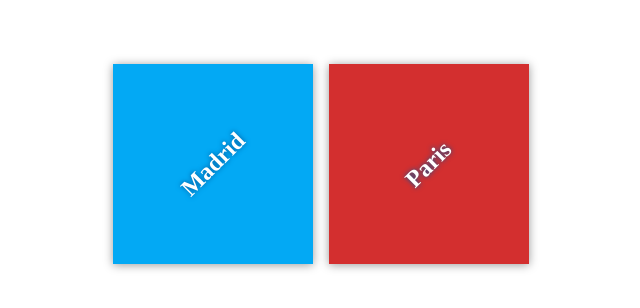
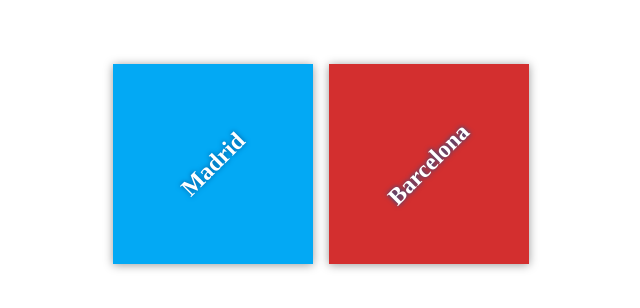
Before and after one commit to alejandromontblanch/my-travel-plans, a plain HTML site: page index.html in a window 1280 px wide. Shown: the part 236-544 px from the top of the page, without its empty margins (319-959 px from the left). Drawn offline with Linux system fonts and the light colour scheme; files that its build step writes are made by us from their sources.

Commit message:
From Paris to Barcelona

```diff
--- a/index.html
+++ b/index.html
@@ -15,7 +15,7 @@
             </div>
 
             <div class="destination" id="paris">
-                <h2>Paris</h2>
+                <h2>Barcelona</h2>
             </div>
         </div>
     </div>
```
